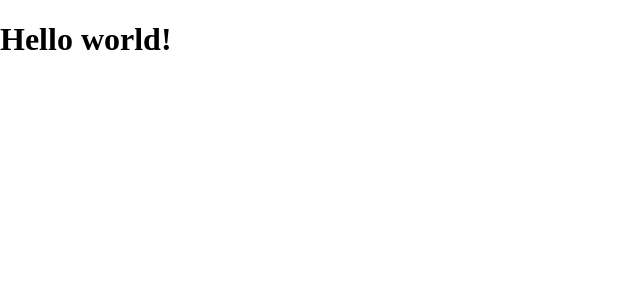
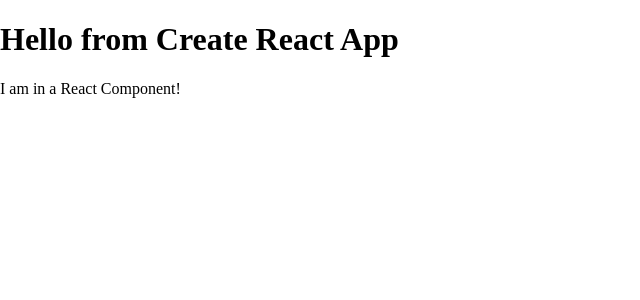
Before and after one commit to Danie12345/react-todo-list, a React (Create React App) app: page / in a window 1280 px wide. Shown: the top 300 px of the page, without its empty margins (0-640 px from the left). Built offline with nearby package versions, Linux system fonts and the light colour scheme; the HTML template or start-up script is replaced by a standard one.

Commit message:
Add content to TodoContainer.js

```diff
--- a/src/App.js
+++ b/src/App.js
@@ -1,8 +1,12 @@
 import './App.css';
+import React from 'react';
+import TodoContainer from "./components/TodoContainer";
 
 function App() {
   return (
-    <h1>Hello world!</h1>
+    <React.StrictMode>
+      <TodoContainer />
+    </React.StrictMode>
   );
 }
 
--- a/src/components/TodoContainer.js
+++ b/src/components/TodoContainer.js
@@ -0,0 +1,12 @@
+import React from "react"
+class TodoContainer extends React.Component {
+  render() {
+    return (
+      <div>
+        <h1>Hello from Create React App</h1>
+        <p>I am in a React Component!</p>
+      </div>
+    )
+  }
+}
+export default TodoContainer
```
